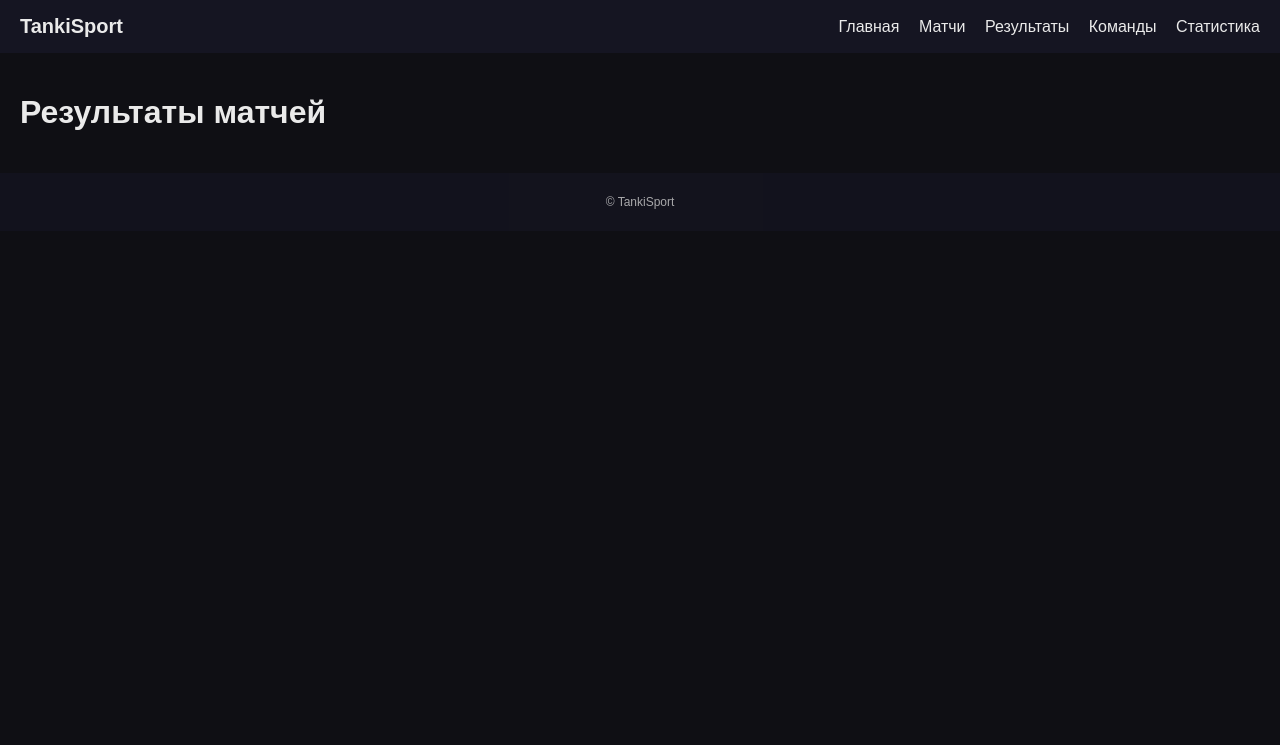
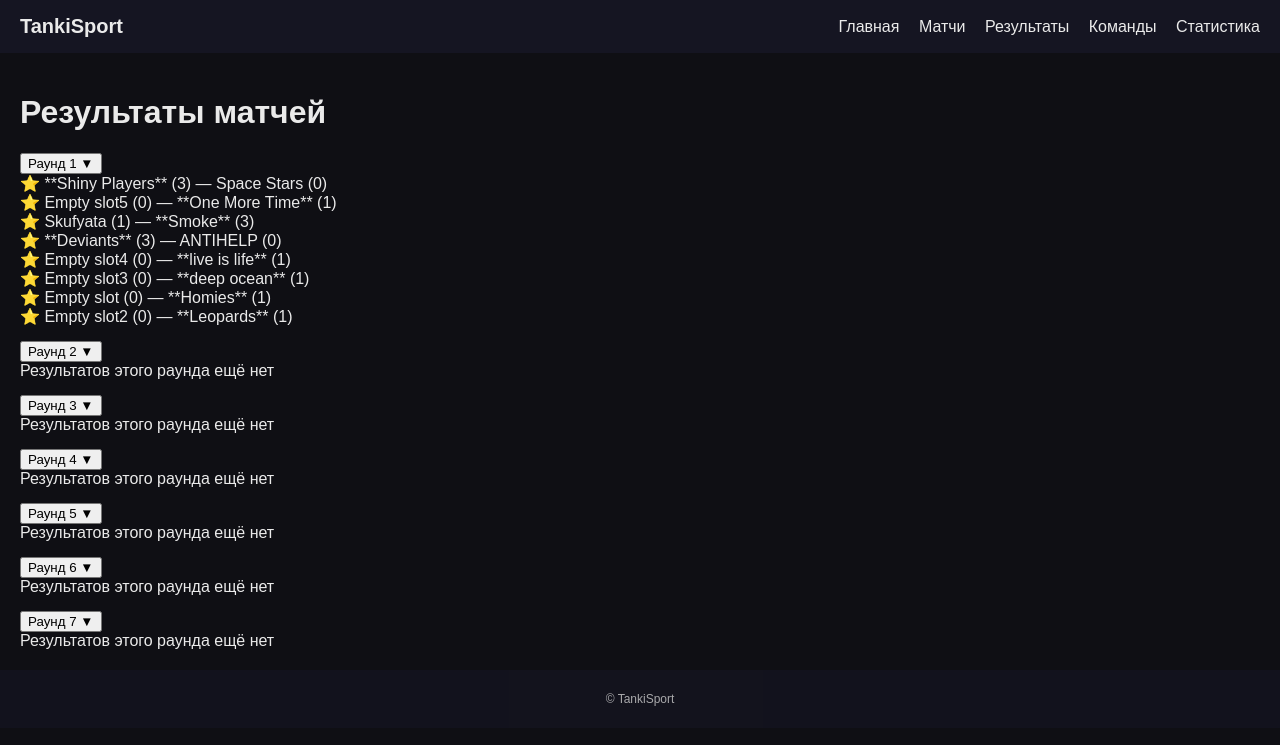
Before and after one commit to Maestr0-ai/tankisport-project, a Flask app: page /results in a window 1280 px wide. Shown: the top 745 px of the page. Run offline with Flask 3, Linux system fonts and the light colour scheme.

Commit message:
Update results.html

```diff
--- a/web/templates/results.html
+++ b/web/templates/results.html
@@ -4,16 +4,38 @@
 <h1>Результаты матчей</h1>
 
 <div class="results">
-  {% for r in rounds %}
-  <details class="round">
-    <summary>Раунд {{ r.round }}</summary>
 
-    <ul class="results-list">
-      {% for match in r.matches %}
-      <li>{{ match }}</li>
+{% for round, matches in results.items() %}
+<div class="round-block">
+
+  <button class="round-toggle" onclick="toggleRound('{{ round }}')">
+    Раунд {{ round }}
+    <span class="arrow">▼</span>
+  </button>
+
+  <div id="round-{{ round }}" class="round-content">
+    {% if matches %}
+      {% for match in matches %}
+      <div class="result-card">
+        {{ match }}
+      </div>
       {% endfor %}
-    </ul>
-  </details>
-  {% endfor %}
+    {% else %}
+      <div class="no-results">
+        Результатов этого раунда ещё нет
+      </div>
+    {% endif %}
+  </div>
+
 </div>
+{% endfor %}
+
+</div>
+
+<script>
+function toggleRound(round) {
+  const el = document.getElementById("round-" + round);
+  el.classList.toggle("open");
+}
+</script>
 {% endblock %}
```
